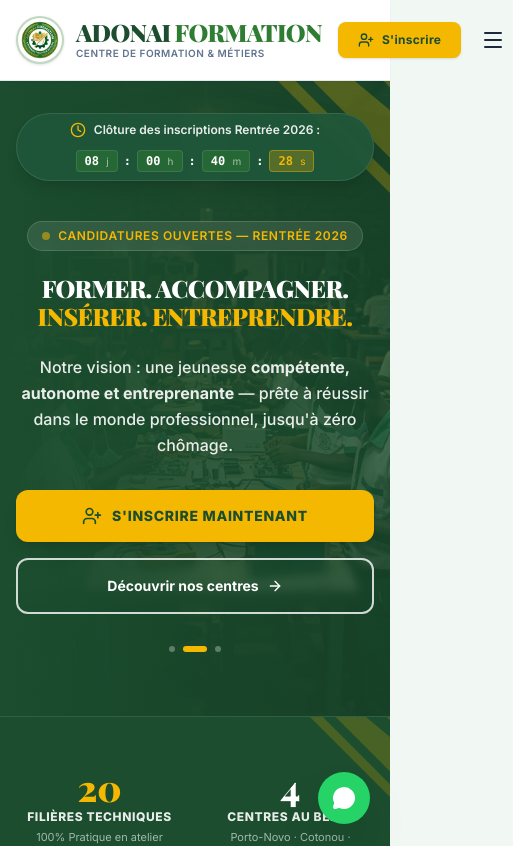
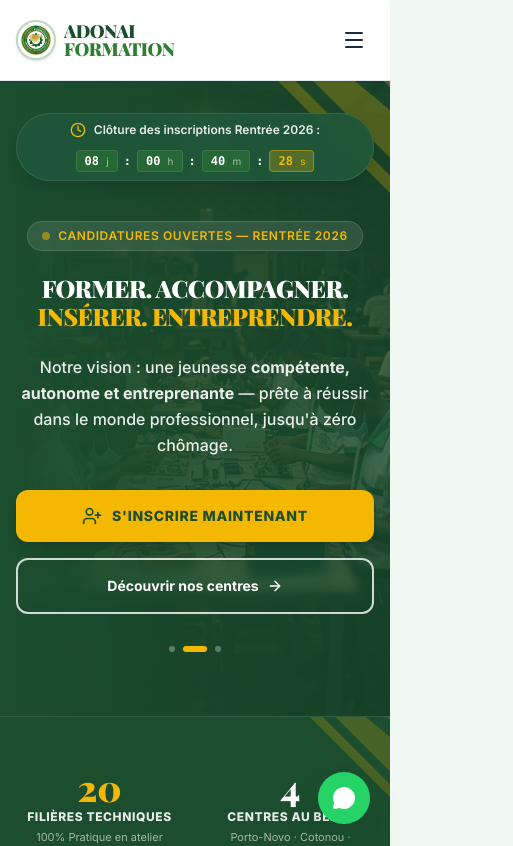
Before and after one commit to olabrayane5-stack/adonai-formation, a React (Vite) app: page / in a window 390 px wide. Shown: the top 846 px of the page, 513 px wide, since content can reach past the window. Built offline with nearby package versions, Linux system fonts and the light colour scheme.

Commit message:
Refactor Header component for improved layout and styling

```diff
--- a/src/components/Header.tsx
+++ b/src/components/Header.tsx
@@ -38,9 +38,9 @@ export function Header({ currentPage, onNavigate, onOpenRegister }: HeaderProps)
           {/* Gauche : Logo (conservé) + Nom avec accent corail */}
           <button
             onClick={() => handleNav('accueil')}
-            className="flex items-center gap-3 text-left focus:outline-none group cursor-pointer shrink-0"
+            className="flex items-center gap-2 sm:gap-3 text-left focus:outline-none group cursor-pointer shrink-0"
           >
-            <div className="relative w-12 h-12 rounded-full overflow-hidden border-2 border-[#2E7D32]/30 shadow-sm shrink-0 bg-white p-0.5 group-hover:border-[#2E7D32] transition-colors">
+            <div className="relative w-10 h-10 sm:w-12 sm:h-12 rounded-full overflow-hidden border-2 border-[#2E7D32]/30 shadow-sm shrink-0 bg-white p-0.5 group-hover:border-[#2E7D32] transition-colors">
               <img
                 src={IMAGES.schoolLogo}
                 alt="Logo ADONAI-FORMATION"
@@ -48,17 +48,17 @@ export function Header({ currentPage, onNavigate, onOpenRegister }: HeaderProps)
               />
             </div>
             <div>
-              <div className="font-display font-black text-2xl sm:text-3xl tracking-tight text-[#1B4D2E] group-hover:text-[#2E7D32] transition-colors leading-none uppercase">
-                ADONAI<span className="text-[#2E7D32] ml-1">FORMATION</span>
+              <div className="font-display font-black text-lg sm:text-2xl xl:text-3xl tracking-tight text-[#1B4D2E] group-hover:text-[#2E7D32] transition-colors leading-none uppercase">
+                ADONAI<span className="block sm:inline text-[#2E7D32] sm:ml-1">FORMATION</span>
               </div>
-              <p className="text-[10px] tracking-wider uppercase text-slate-500 font-semibold mt-0.5">
+              <p className="hidden sm:block text-[10px] tracking-wider uppercase text-slate-500 font-semibold mt-0.5">
                 Centre de Formation & Métiers
               </p>
             </div>
           </button>
 
           {/* Centre : Liens de navigation (Desktop) */}
-          <nav className="hidden lg:flex items-center gap-7 text-sm font-semibold text-[#1B4D2E]">
+          <nav className="hidden xl:flex items-center gap-7 text-sm font-semibold text-[#1B4D2E]">
             {navLinks.map((link) => (
               <button
                 key={link.id}
@@ -86,7 +86,7 @@ export function Header({ currentPage, onNavigate, onOpenRegister }: HeaderProps)
                 handleNav('inscription');
                 onOpenRegister();
               }}
-              className="flex items-center gap-2 px-5 py-2.5 rounded-lg bg-[#F5B800] hover:bg-[#E0A600] text-[#1B4D2E] font-bold text-xs sm:text-sm tracking-wide shadow-sm hover:shadow-md transition-all cursor-pointer"
+              className="hidden sm:flex items-center gap-2 px-4 xl:px-5 py-2.5 rounded-lg bg-[#F5B800] hover:bg-[#E0A600] text-[#1B4D2E] font-bold text-xs sm:text-sm tracking-wide shadow-sm hover:shadow-md transition-all cursor-pointer"
             >
               <UserPlus className="w-4 h-4" />
               <span>S'inscrire</span>
@@ -96,7 +96,7 @@ export function Header({ currentPage, onNavigate, onOpenRegister }: HeaderProps)
             <button
               type="button"
               onClick={() => setMobileMenuOpen(!mobileMenuOpen)}
-              className="p-2 rounded-lg text-slate-800 hover:bg-slate-100 lg:hidden focus:outline-none"
+              className="p-2 rounded-lg text-slate-800 hover:bg-slate-100 xl:hidden focus:outline-none"
               aria-label="Menu"
             >
               {mobileMenuOpen ? <X className="w-6 h-6" /> : <Menu className="w-6 h-6" />}
@@ -108,7 +108,7 @@ export function Header({ currentPage, onNavigate, onOpenRegister }: HeaderProps)
 
       {/* Menu mobile déroulant */}
       {mobileMenuOpen && (
-        <div className="lg:hidden border-t border-slate-200 bg-white px-6 py-5 space-y-4 shadow-xl">
+        <div className="xl:hidden border-t border-slate-200 bg-white px-4 sm:px-6 py-5 space-y-4 shadow-xl max-h-[calc(100dvh-5rem)] overflow-y-auto">
           <div className="flex flex-col space-y-1">
             {navLinks.map((link) => (
               <button
```
